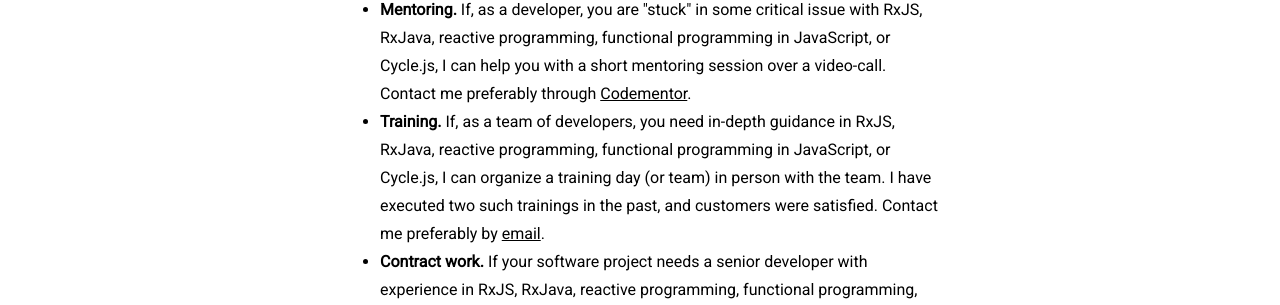
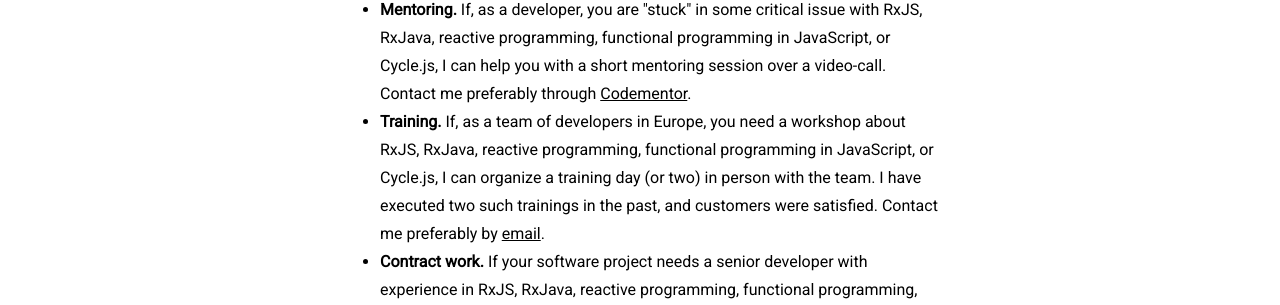
Before and after one commit to staltz/staltz.com, a Jekyll site: the page built from hire.html, in a window 1280 px wide. Shown: the part 418-723 px from the top of the page. Built offline with Jekyll 4.4.1, drawn with Linux system fonts in a browser that asks for light colours; nearby versions of some CDN libraries.

Commit message:
Improve wording in hire.html

```diff
--- a/hire.html
+++ b/hire.html
@@ -16,7 +16,7 @@ layout: blank
 
       <ul>
         <li><strong>Mentoring.</strong> If, as a developer, you are "stuck" in some critical issue with RxJS, RxJava, reactive programming, functional programming in JavaScript, or Cycle.js, I can help you with a short mentoring session over a video-call. Contact me preferably through <a href="https://www.codementor.io/staltz">Codementor</a>.</li>
-        <li><strong>Training.</strong> If, as a team of developers, you need in-depth guidance in RxJS, RxJava, reactive programming, functional programming in JavaScript, or Cycle.js, I can organize a training day (or team) in person with the team. I have executed two such trainings in the past, and customers were satisfied. Contact me preferably by <a href="mailto:andre@staltz.com">email</a>.</li>
+        <li><strong>Training.</strong> If, as a team of developers in Europe, you need a workshop about RxJS, RxJava, reactive programming, functional programming in JavaScript, or Cycle.js, I can organize a training day (or two) in person with the team. I have executed two such trainings in the past, and customers were satisfied. Contact me preferably by <a href="mailto:andre@staltz.com">email</a>.</li>
         <li><strong>Contract work.</strong> If your software project needs a senior developer with experience in RxJS, RxJava, reactive programming, functional programming, Cycle.js, React Native, React, or frontend architecture, I am likely to help you by committing a few weeks or months to solving your problems. Contact me preferably by <a href="mailto:andre@staltz.com">email</a>.</li>
       </ul>
 
```
